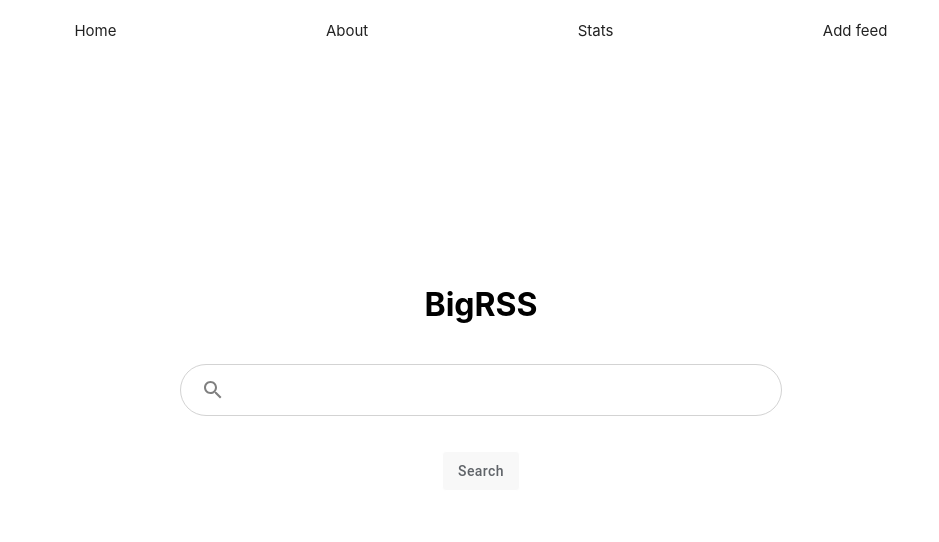
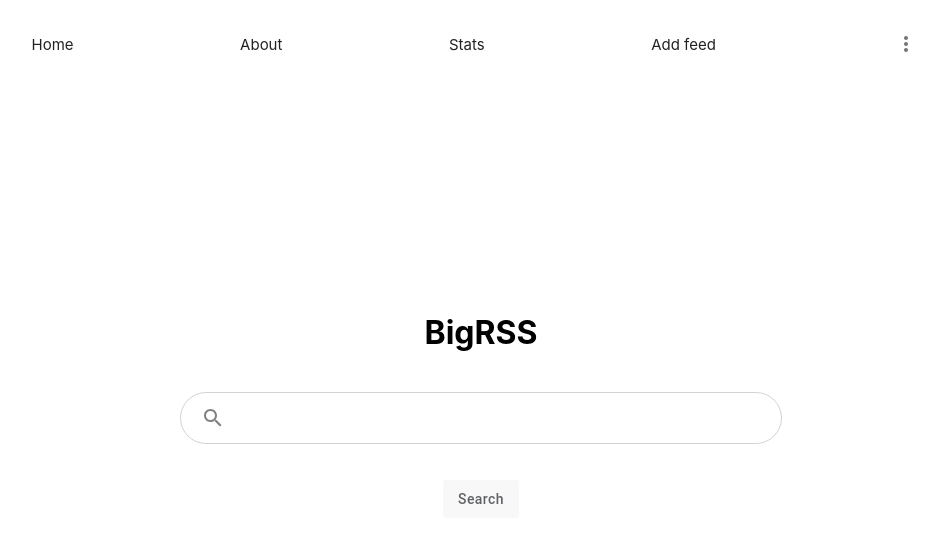
Before and after one commit to Mozzo1000/bigrss, a React (Create React App) app in the folder frontend/bigrss-web/: page / in a window 1280 px wide. Shown: the top 542 px of the page, without its empty margins (159-1098 px from the left). Built offline with nearby package versions, Linux system fonts and the light colour scheme.

Commit message:
Add vertical menu to navigation

```diff
--- a/frontend/bigrss-web/src/components/Navigation.js
+++ b/frontend/bigrss-web/src/components/Navigation.js
@@ -1,9 +1,17 @@
-import React from 'react'
+import React, { useState }  from 'react'
 import './Navigation.css';
 import { Link} from "react-router-dom";
-import { Grid } from "@material-ui/core";
+import { Grid, Drawer, List, ListItem, IconButton, ListItemIcon, ListItemText } from "@material-ui/core";
+import MoreVertIcon from '@material-ui/icons/MoreVert';
+import Brightness4Icon from '@material-ui/icons/Brightness4';
 
 function Navigation() {
+    const [openDrawer, setOpenDrawer] = useState(false);
+
+    const toggleDrawer = (state) => (e) => {
+        setOpenDrawer(state);
+    };
+
     return (
         <div className="nav-header">
             <Grid container direction="row" justifyContent="space-evenly" alignItems="center">
@@ -19,6 +27,17 @@
                 <Grid item>
                     <Link to="/add">Add feed</Link>
                 </Grid>
+                <Grid item>
+                    <IconButton aria-label="open menu" onClick={toggleDrawer(true)}><MoreVertIcon /></IconButton >
+                    <Drawer anchor="right" open={openDrawer} onClose={toggleDrawer(false)}>
+                        <List>
+                            <ListItem button>
+                                <ListItemIcon><Brightness4Icon /></ListItemIcon>
+                                <ListItemText primary="Dark/light mode" />
+                            </ListItem>
+                        </List>
+                    </Drawer>
+                </Grid>
             </Grid>
         </div>
     )
```
